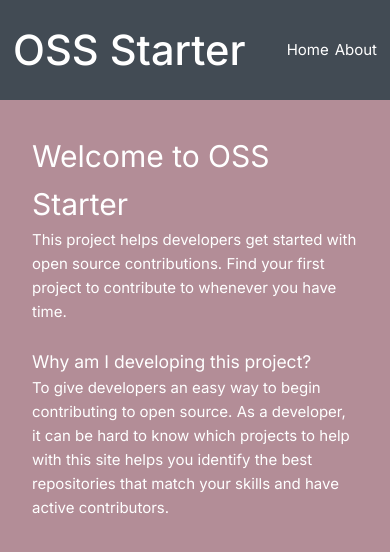
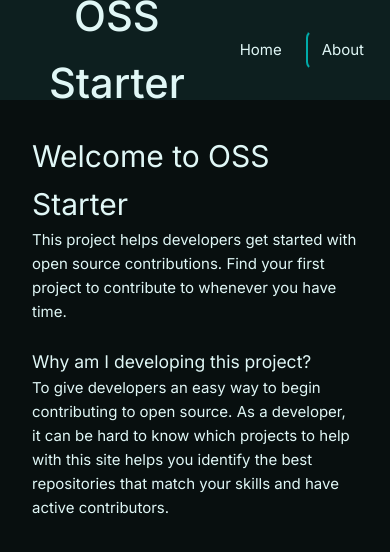
Before and after one commit to iahmedgamal/OSS-starter, a Vue app: page /about in a window 390 px wide. Shown: the top 552 px of the page. Built offline with nearby package versions, Linux system fonts and the light colour scheme; what @tanstack/vue-query would draw is missing.

Commit message:
feat: update styles for improved UI consistency and responsiveness

```diff
--- a/src/assets/base.css
+++ b/src/assets/base.css
@@ -1,7 +1,9 @@
 :root {
-  --color-primary: #424b54;
-  --color-background: #b38d97;
-  --color-text: white;
+  --color-primary: #0d1f1f;
+  --color-background: #080f0f;
+  --color-text: #e0f7f6;
+  --color-accent: #00aba9;
+  --color-accent-glow: rgba(0, 171, 169, 0.4);
 }
 
 /* to solve padding and margin for elements */
--- a/src/assets/main.css
+++ b/src/assets/main.css
@@ -6,14 +6,3 @@ a {
   transition: 0.4s;
   padding: 3px;
 }
-
-@media (hover: hover) {
-  nav a:hover {
-    color: var(--color-text);
-    background-color: var(--color-background);
-    border-radius: 30px;
-    padding: 10px;
-    transition: 0.5s;
-    scale: 1.2;
-  }
-}
--- a/src/components/Header.vue
+++ b/src/components/Header.vue
@@ -39,5 +39,27 @@ header {
 
 nav {
   margin-right: 10px;
+  display: flex;
+  gap: 8px;
+}
+
+nav a {
+  padding: 6px 14px;
+  border-radius: 8px;
+  border: 2px solid transparent;
+  text-decoration: none;
+  color: var(--color-text);
+  transition: border-color 0.3s ease, box-shadow 0.3s ease;
+}
+
+nav a:hover {
+  border-color: var(--color-accent);
+  box-shadow: 0 0 16px var(--color-accent-glow);
+}
+
+nav a.router-link-exact-active {
+  border-color: transparent;
+  border-left-color: var(--color-accent);
+  box-shadow: none;
 }
 </style>
--- a/src/components/Issues.vue
+++ b/src/components/Issues.vue
@@ -47,25 +47,27 @@ const { data, isLoading, error } = useQuery<Issue[]>({
 
 <style>
 .item-container {
+  position: relative;
   display: flex;
   flex-direction: column;
   background-color: var(--color-primary);
   padding: 10px;
   margin: 10px;
   border-radius: 20px;
+  cursor: pointer;
+  border: 2px solid transparent;
+  border-left: 4px solid var(--color-accent);
+  transition: border-color 0.3s ease, box-shadow 0.3s ease;
+}
+
+.item-container:hover {
+  border-color: var(--color-accent);
+  box-shadow: 0 0 16px var(--color-accent-glow);
 }
 
 .item {
   display: flex;
   justify-content: space-between;
-}
-
-.item-container:hover {
-  background-color: var(--color-background);
-  color: white;
-  cursor: pointer;
-  border: 1px solid white;
-  scale: 1.02;
 }
 
 img {
--- a/src/components/Labels.vue
+++ b/src/components/Labels.vue
@@ -21,14 +21,28 @@ defineProps<{
 
 <style>
 .labels {
+  position: relative;
+  z-index: 1;
   display: flex;
   flex-direction: row;
-  gap: 10px;
+  flex-wrap: wrap;
+  gap: 6px;
 }
 
 .label {
-  /* border: 1px solid white; */
   border-radius: 10px;
-  padding: 5px;
+  padding: 3px 6px;
+  font-size: 0.75rem;
+}
+
+@media (min-width: 480px) {
+  .labels {
+    gap: 10px;
+  }
+
+  .label {
+    padding: 5px 8px;
+    font-size: 0.875rem;
+  }
 }
 </style>
```
